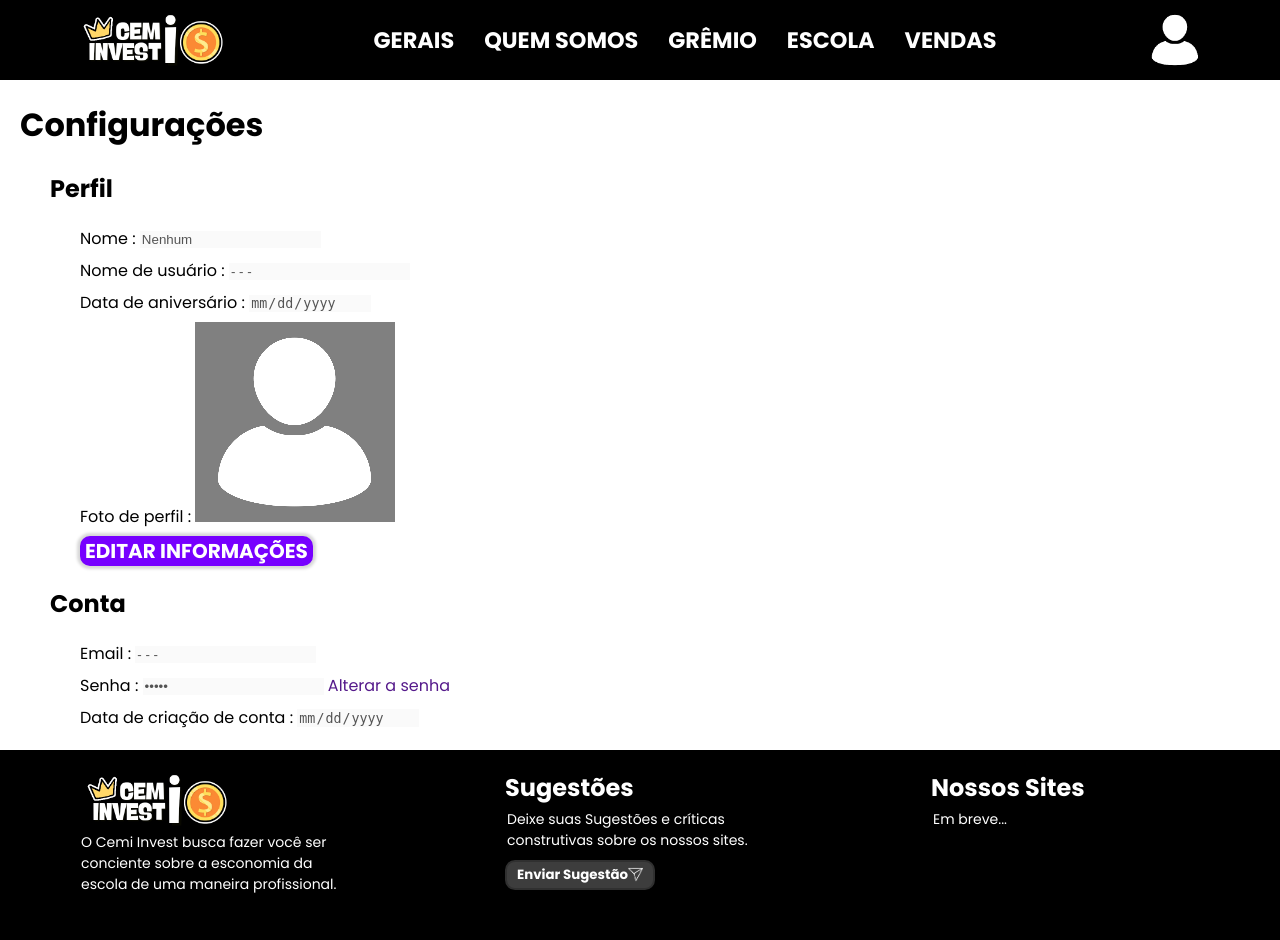
After one commit to NavesDev/JornalCemi, a PHP site: page /profile.php in a window 1280 px wide. The commit adds this page. Run offline with PHP 8.4, Linux system fonts and the light colour scheme.

Commit message:
configurações de conta

```diff
--- /dev/null
+++ b/configs-style.css
@@ -0,0 +1,21 @@
+.cont {
+    display: flex;
+    flex-direction: column;
+    margin-left: 30px;
+    gap:7px;
+}
+.cont div input{
+    border: 0;
+}
+.cont button{
+    background-color: rgb(119, 0, 255);
+    color: white;
+    font-family: 'poppins';
+    border: 0;
+    font-size: 20px;
+    font-weight: bold;
+    width:max-content;
+    padding: 0px 5px 0 5px;
+    border-radius: 10px;
+    box-shadow: 0px 0px 3px 3px rgba(0, 0, 0, 0.158);
+}
--- /dev/null
+++ b/dataRequest.php
@@ -0,0 +1,80 @@
+<?php
+    $con = new mysqli("localhost","root","","jornalcemic",3307);
+    session_start();
+
+    function getBody($id){
+        global $con;
+
+        $stmt = $con->prepare("SELECT nome,email,birthday,userTag,userIcon,isAdmin,ddc FROM login WHERE userId = ? AND accState=TRUE");
+        $stmt->bind_param("i",$id);
+
+        try{
+            if($stmt->execute()){
+                return $stmt->get_result()->fetch_assoc();
+            } else {
+                return "error";
+            }
+        } finally {
+            $stmt->close();
+        }
+
+    }
+
+    if(isset($_POST["bodyRequest"])){
+        if(isset($_SESSION["userToken"])){
+            $tok=$_SESSION["userToken"];
+            $stmt=$con->prepare("SELECT userId FROM enterlog WHERE token = ? AND tokenState = TRUE");
+            $stmt->bind_param("s",$tok);
+            if($stmt->execute()){
+                $stmt->bind_result($userId);
+                if($stmt->fetch()){
+                    $stmt->close();
+                    $body = getBody($userId);
+                    if($body && $body!="error"){
+                        echo json_encode([
+                            "sucess"=>true,
+                            "body"=>$body
+                        ]);
+                    }else if ($body && $body=="error"){
+                        echo json_encode([
+                            "sucess"=>false,
+                            "error"=>"connection",
+                            "msg"=>"Erro carregando corpo"
+                        ]);
+                    } else {
+                        unset($_SESSION["userToken"]);
+                        echo json_encode([
+                            "sucess"=>false,
+                            "msg"=>"Conta inativa",
+                            "body"=>$body
+                        ]);
+                    }
+                } else {
+                    $stmt->close();
+                    unset($_SESSION["userToken"]);
+
+                    echo json_encode([
+                        "sucess"=>true,
+                        "body"=>null
+                    ]);
+                }
+            } else {
+                echo json_encode([
+                    "sucess"=>false,
+                    "error"=>"connection",
+                    "msg"=>"Não há nenhuma conexão no sistema"
+                ]);
+            }
+
+
+        }else {
+            echo json_encode([
+                "sucess"=>false,
+                "error"=>"token",
+                "msg"=>"Não há nenhuma conexão no sistema"
+            ]);
+        }
+    }
+
+    $con->close();
+?>
--- a/header.php
+++ b/header.php
@@ -8,6 +8,9 @@
             <a class="menuf" name="VENDAS">VENDAS</a>
         </div>
         <img src="sources/menu.png" alt="menu icon" id="bmenu">
-        <img class="profile" src="sources/user.png" alt="user">
+        <a href="" style="height:60px; width: 60px;" class="profile">
+        <img class="profile needuserIcon" src="sources/user.png" alt="user">
+        </a>
     </header>
     <div id="mobilemenu"></div>
+    <script src="headerScript.js" type="module"></script>
--- /dev/null
+++ b/headerScript.js
@@ -0,0 +1,76 @@
+function menu(){
+    //mano menuzin bonitin
+    let bmenu=window.document.getElementById("bmenu")
+    let mobilemenu=window.document.getElementById("mobilemenu")
+    let menuf=window.document.getElementsByClassName("menuf")
+    for (let i=0;i<menuf.length;i++){
+        let child=document.createElement("a")
+        child.innerHTML=menuf[i].innerHTML
+        child.className="mobileitem"
+        child.innerText="➤ "+child.innerText
+        mobilemenu.appendChild(child)
+        let lbreak=document.createElement("img")
+        lbreak.id="lbreakcopy"
+        lbreak.src="sources/LineBreak.png"
+        lbreak.className="mobilelbreak"
+        mobilemenu.appendChild(lbreak)
+    }
+    let login=document.createElement("a")
+    login.innerHTML=menuf[0].innerHTML
+    login.className="mobileitem"
+    login.innerText="➤ CONTA"
+    mobilemenu.appendChild(login)
+
+
+    function openclose(){
+        console.warn()
+        if(window.innerWidth<=1062)
+        if (mobilemenu.style.display=="flex"){
+            mobilemenu.style.display="none"
+        }else{
+            mobilemenu.style.display="flex"
+        }
+    }
+    function verify(){
+        if(window.innerWidth>1062){
+            mobilemenu.style.display="none"
+        }
+    }
+    function clickout(evento){
+        if (!mobilemenu.contains(evento.target) && !bmenu.contains(evento.target)){
+
+            mobilemenu.style.display="none"
+        }
+    }
+    bmenu.addEventListener("click",openclose)
+    window.addEventListener("resize",verify)
+    document.addEventListener("touchstart",clickout)
+}
+export function newMenu(menuName, menuUrl, onlyMobile=false){
+    let bmenu=window.document.getElementById("bmenu")
+    let mobilemenu=window.document.getElementById("mobilemenu")
+    let menuf=window.document.getElementsByClassName("menuf")
+    if(!onlyMobile){
+        const pcMenu=document.createElement("a")
+        pcMenu.innerHTML=menuf[0].innerHTML
+        pcMenu.className="menuf"
+        pcMenu.innerText=menuName.toUpperCase()
+        pcMenu.href=menuUrl
+        document.getElementById("menu").appendChild(pcMenu)
+    }
+
+    let lbreak=document.createElement("img")
+        lbreak.id="lbreakcopy"
+        lbreak.src="sources/LineBreak.png"
+        lbreak.className="mobilelbreak"
+        mobilemenu.appendChild(lbreak)
+
+    let nm=document.createElement("a")
+    nm.innerHTML=menuf[0].innerHTML
+    nm.className="mobileitem"
+    nm.innerText=`➤ ${menuName.toUpperCase()}`
+    nm.href=menuUrl
+    mobilemenu.appendChild(nm)
+
+}
+menu();
--- a/login_page.html
+++ b/login_page.html
@@ -10,7 +10,7 @@
     <div id="page">
         <div id="login">
             <div>
-                <img src="sources/jc_logo.png" class="logos" alt="Jornal Cemic">
+                <img src="sources/jc-banner.png" class="logos" alt="Jornal Cemic">
             </div>
             <h1>
                 Faça login e receba benefícios!
--- /dev/null
+++ b/popups.php
@@ -0,0 +1,10 @@
+    <div id="popups">
+
+        <div id="popup_sugest">
+            <img src="sources/X-vetor.png" id="x-vetor">
+            <h1 style="margin: 0;">Deixe sua sugestão aqui!</h1>
+            <p id="sgtexto">Seu texto vai aparecer aqui.</p>
+            <input id="sugt" type="text" placeholder=" Digite... (max. 255 caracteres)" maxlength="255">
+            <button id="send">ENVIAR</button>
+        </div>
+    </div>
--- /dev/null
+++ b/profile.php
@@ -0,0 +1,72 @@
+<!DOCTYPE html>
+
+<html lang="pt-br">
+<head>
+    <meta charset="UTF-8">
+    <meta name="viewport" content="width=device-width, initial-scale=1.0">
+    <link rel="stylesheet" type="text/css" href="./style.css">
+    <link rel="stylesheet" href="./configs-style.css">
+    <title>Jornal Cemic</title>
+    <link rel="shortcut icon" href="sources/logo11.png">
+</head>
+<body name="GERAIS">
+    <?php include("header.php") ?>
+
+
+    <div class="page" id="GERAIS">
+        <h1>Configurações</h1>
+        <div style="margin-left:30px;">
+        <h2>Perfil</h2>
+        <div class="cont">
+
+            <div>
+                <label>Nome : </label>
+                <input type="text" class="neednome" disabled value="Nenhum">
+            </div>
+            <div>
+                <label>Nome de usuário : </label>
+                <input type="text" class="needuserTag" disabled value="- - -">
+            </div>
+            <div>
+                <label>Data de aniversário : </label>
+                <input type="date" class="needbirthday" disabled >
+            </div>
+            <div>
+                <label>Foto de perfil : </label>
+                <img src="sources/user.png" style="background-color: gray;" class="needuserIcon" alt="">
+            </div>
+            <button>EDITAR INFORMAÇÕES</button>
+        </div>
+
+        <h2>Conta</h2>
+        <div class="cont">
+
+            <div>
+                <label>Email : </label>
+                <input type="text" class="needemail" disabled value="- - -">
+            </div>
+            <div>
+                <label>Senha :</label>
+                <input type="password" class="" disabled value="- - -">
+                <a href="">Alterar a senha</a>
+            </div>
+
+
+            <div>
+                <label>Data de criação de conta : </label>
+                <input type="date" class="needddc" disabled >
+            </div>
+        </div>
+        </div>
+    </div>
+
+    <?php include ("popups.php") ?>
+    <?php include ("footer.php"); ?>
+
+    <script src="script.js" type="module"></script>
+
+</body>
+
+<!-- Ta procurando oq aqui em baixo cara :^ -->
+<!-- Miiler Dev :D-->
+</html>
--- a/reqs.js
+++ b/reqs.js
@@ -74,3 +74,20 @@
         console.error(error)
     }
 }
+
+export async function GetBody(params) {
+    try{
+        let req=await fetch("dataRequest.php",{
+            method: "POST",
+            headers: {
+                "Content-Type": "application/x-www-form-urlencoded"
+            },
+            body: new URLSearchParams({
+                bodyRequest:true
+            })
+        })
+        return await req.json()
+    }catch(error){
+        console.error(error)
+    }
+}
--- a/style.css
+++ b/style.css
@@ -5,7 +5,23 @@ body{
     margin: 0;
     font-family: 'poppins';
 }
+a{
+    text-decoration: none;
+}
+::-webkit-scrollbar{
+    width: 10px;
 
+}
+::-webkit-scrollbar-thumb{
+    background-color: rgb(161, 161, 161);
+    border-radius: 10px;
+}
+::-webkit-scrollbar-thumb:active{
+    background-color: gray;
+}
+::-webkit-scrollbar-track{
+    background-color: rgba(128, 128, 128, 0.377);
+}
 footer{
     background-color: black;
     margin: 0;
@@ -184,12 +200,17 @@ transition: 750ms;
 }
 
 .profile{
+    object-fit: cover;
+
+    border-radius: 50%;
     width: 60px;
     height: 60px;
 }
 
 .page{
     margin: 20px;
+    background-color: white;
+    min-height: 100%;
 }
 
 .read{
@@ -316,7 +337,7 @@ transition: 750ms;
         width: auto;
         max-height: 250px;
         height: auto;
-        overflow: scroll;
+        overflow-y: scroll;
     }
     .mobilelbreak{
         height: 20px;
@@ -349,7 +370,7 @@ transition: 750ms;
         padding-bottom: 10px;
         gap:10%;
         flex-direction: row;
-        justify-content: center;
+        justify-content: space-around;
         align-content: center;
         align-items: center;
         margin:0;
```
Also changed, not shown: index.php (+3 -12 lines), script.js (+54 -47 lines).
